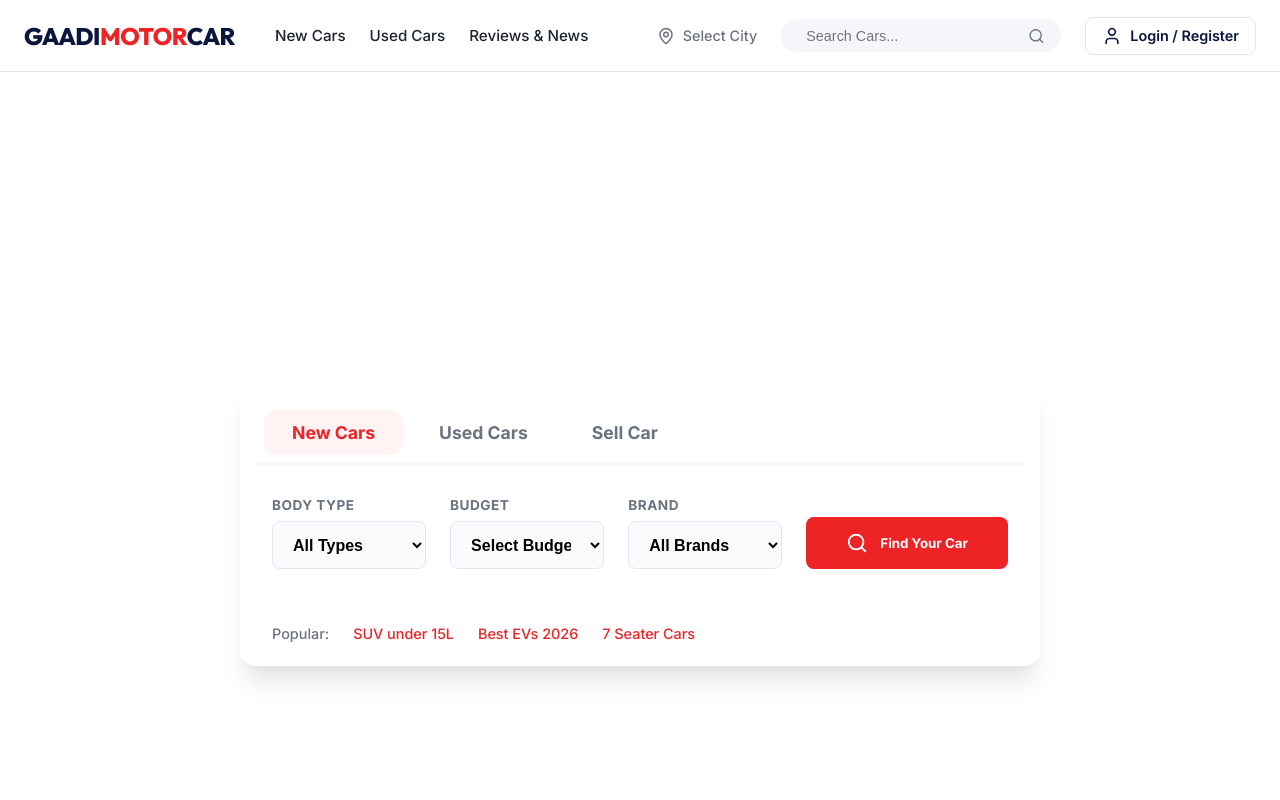
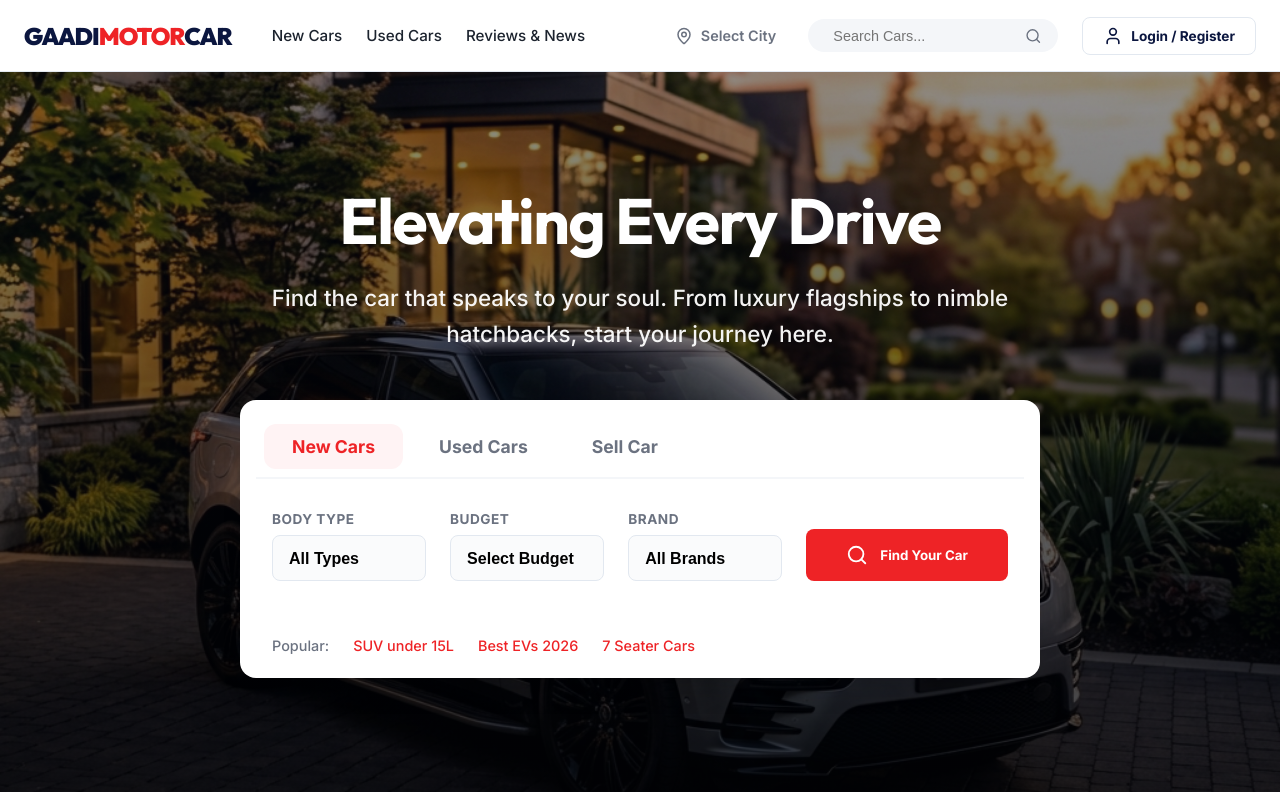
Before and after one commit to Avinashcpsinha/gaadimotorcar, a Next.js app: page / in a window 1280 px wide. Shown: the top 800 px of the page. Built offline with nearby package versions, Linux system fonts and the light colour scheme.

Commit message:
Fix: All pages implemented, Hero visibility fixed, and City selection modal added

```diff
--- a/src/components/Header.module.css
+++ b/src/components/Header.module.css
@@ -25,10 +25,10 @@
 .logo {
   font-family: var(--font-display);
   font-size: 1.5rem;
-  font-weight: 800;
+  font-weight: 900;
   color: var(--secondary);
   text-transform: uppercase;
-  letter-spacing: -0.5px;
+  letter-spacing: -1px;
 }
 
 .logo span {
@@ -62,12 +62,18 @@
   align-items: center;
   gap: 0.5rem;
   font-size: 0.9rem;
-  font-weight: 500;
+  font-weight: 600;
   color: var(--text-muted);
   cursor: pointer;
+  background: none;
+  border: none;
+  padding: 0.5rem;
+  border-radius: var(--radius-md);
+  transition: all 0.2s ease;
 }
 
 .location:hover {
+  background: var(--surface);
   color: var(--primary);
 }
 
@@ -77,7 +83,7 @@
   background: var(--surface);
   border-radius: var(--radius-full);
   padding: 0.4rem 1rem;
-  width: 280px;
+  width: 250px;
   border: 1px solid transparent;
   transition: all 0.2s ease;
 }
@@ -105,11 +111,11 @@
   display: flex;
   align-items: center;
   gap: 0.5rem;
-  padding: 0.5rem 1rem;
+  padding: 0.5rem 1.25rem;
   border-radius: var(--radius-md);
   border: 1px solid var(--border);
-  font-weight: 600;
-  font-size: 0.9rem;
+  font-weight: 700;
+  font-size: 0.85rem;
   color: var(--secondary);
   transition: all 0.2s ease;
 }
@@ -124,6 +130,64 @@
   color: var(--secondary);
 }
 
+/* Modal Styles */
+.modalOverlay {
+  position: fixed;
+  top: 0;
+  left: 0;
+  width: 100vw;
+  height: 100vh;
+  background: rgba(0,0,0,0.5);
+  backdrop-filter: blur(4px);
+  display: flex;
+  align-items: center;
+  justify-content: center;
+  z-index: 2000;
+}
+
+.modal {
+  background: var(--white);
+  border-radius: var(--radius-xl);
+  padding: 2rem;
+  width: 100%;
+  max-width: 500px;
+  box-shadow: var(--shadow-xl);
+}
+
+.modalHeader {
+  display: flex;
+  justify-content: space-between;
+  align-items: center;
+  margin-bottom: 2rem;
+}
+
+.modalHeader h3 {
+  font-family: var(--font-display);
+  font-size: 1.5rem;
+  font-weight: 700;
+}
+
+.cityGrid {
+  display: grid;
+  grid-template-columns: repeat(2, 1fr);
+  gap: 1rem;
+}
+
+.cityBtn {
+  padding: 1rem;
+  border: 1px solid var(--border);
+  border-radius: var(--radius-md);
+  font-weight: 600;
+  text-align: left;
+  transition: all 0.2s ease;
+}
+
+.cityBtn:hover {
+  background: var(--surface);
+  border-color: var(--primary);
+  color: var(--primary);
+}
+
 @media (max-width: 1024px) {
   .nav,
   .searchBar,
--- a/src/components/Header.tsx
+++ b/src/components/Header.tsx
@@ -1,14 +1,21 @@
+"use client";
+import { useState } from "react";
 import Link from "next/link";
-import { Search, MapPin, User, Menu } from "lucide-react";
+import { Search, MapPin, User, Menu, X } from "lucide-react";
 import styles from "./Header.module.css";
 
 export default function Header() {
+  const [city, setCity] = useState("Select City");
+  const [showModal, setShowModal] = useState(false);
+
+  const cities = ["New Delhi", "Mumbai", "Bangalore", "Pune", "Hyderabad", "Chennai"];
+
   return (
     <header className={styles.header}>
       <div className={`container ${styles.headerContainer}`}>
         <div className={styles.left}>
           <Link href="/" className={styles.logo}>
-            Gaadi<span>Motor</span>Car
+            GAADI<span>MOTOR</span>CAR
           </Link>
           <nav className={styles.nav}>
             <Link href="/new-cars">New Cars</Link>
@@ -18,10 +25,10 @@ export default function Header() {
         </div>
 
         <div className={styles.right}>
-          <div className={styles.location}>
+          <button className={styles.location} onClick={() => setShowModal(true)}>
             <MapPin size={18} />
-            <span>Select City</span>
-          </div>
+            <span>{city}</span>
+          </button>
           <div className={styles.searchBar}>
             <input type="text" placeholder="Search Cars..." />
             <Search size={18} />
@@ -35,6 +42,28 @@ export default function Header() {
           </button>
         </div>
       </div>
+
+      {showModal && (
+        <div className={styles.modalOverlay} onClick={() => setShowModal(false)}>
+          <div className={styles.modal} onClick={e => e.stopPropagation()}>
+            <div className={styles.modalHeader}>
+              <h3>Select your city</h3>
+              <button onClick={() => setShowModal(false)}><X size={20} /></button>
+            </div>
+            <div className={styles.cityGrid}>
+              {cities.map(c => (
+                <button
+                  key={c}
+                  className={styles.cityBtn}
+                  onClick={() => { setCity(c); setShowModal(false); }}
+                >
+                  {c}
+                </button>
+              ))}
+            </div>
+          </div>
+        </div>
+      )}
     </header>
   );
 }
--- a/src/components/Hero.module.css
+++ b/src/components/Hero.module.css
@@ -5,6 +5,7 @@
   align-items: center;
   justify-content: center;
   overflow: hidden;
+  background-color: var(--secondary); /* Dark fallback for white text */
 }
 
 .imageOverlay {
@@ -13,12 +14,13 @@
   left: 0;
   width: 100%;
   height: 100%;
-  z-index: -1;
+  z-index: 1;
 }
 
 .bgImage {
   object-fit: cover;
   transition: transform 10s ease-out;
+  opacity: 0.8; /* Make it slightly darker for better text contrast */
 }
 
 .hero:hover .bgImage {
@@ -31,7 +33,8 @@
   left: 0;
   width: 100%;
   height: 100%;
-  background: linear-gradient(to bottom, rgba(0,0,0,0.4) 0%, rgba(0,0,0,0.6) 100%);
+  background: linear-gradient(to bottom, rgba(0,0,0,0.3) 0%, rgba(0,0,0,0.7) 100%);
+  z-index: 2;
 }
 
 .content {
@@ -47,17 +50,20 @@
 .textContent {
   max-width: 800px;
   animation: fadeIn 0.8s ease-out forwards;
+  color: var(--white);
 }
 
 .textContent h1 {
   margin-bottom: 1.5rem;
-  letter-spacing: -1px;
+  letter-spacing: -1.5px;
+  font-size: 4rem;
 }
 
 .textContent p {
-  font-size: 1.25rem;
-  opacity: 0.9;
+  font-size: 1.4rem;
+  opacity: 0.95;
   line-height: 1.6;
+  font-weight: 500;
 }
 
 .searchCard {
@@ -128,6 +134,7 @@
   font-weight: 600;
   background: var(--surface-low);
   width: 100%;
+  appearance: none;
 }
 
 .searchBtn {
@@ -188,4 +195,8 @@
   .tabs {
     justify-content: center;
   }
+
+  .textContent h1 {
+    font-size: 2.5rem;
+  }
 }
```
Also changed, not shown: src/app/new-cars/page.tsx (added, +22 -0 lines), src/app/reviews/page.tsx (added, +33 -0 lines), src/app/used-cars/page.tsx (added, +19 -0 lines).
